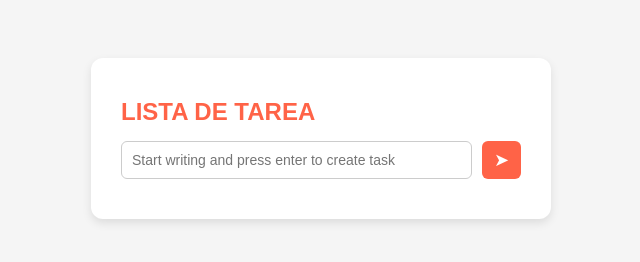
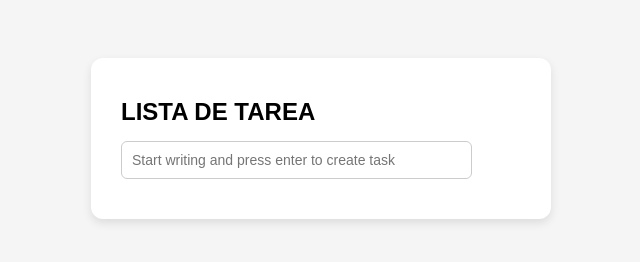
Before and after one commit to alexrendontech/TaskBar, a plain HTML site: page index.html in a window 1280 px wide. Shown: the whole page, without its empty margins (319-959 px from the left). Drawn offline with Linux system fonts and the light colour scheme.

Commit message:
Update style.css

```diff
--- a/style.css
+++ b/style.css
@@ -1,5 +1,5 @@
 :root {
-    --main-color: #ff6347; /* New main color (Tomato Red) */
+
     --light-color: #ffe4e1; /* New light color (Misty Rose) */
     --background-color: #f5f5f5; /* New background color (Light Gray) */
     --font-family: 'Roboto', sans-serif; /* New font family */
```
